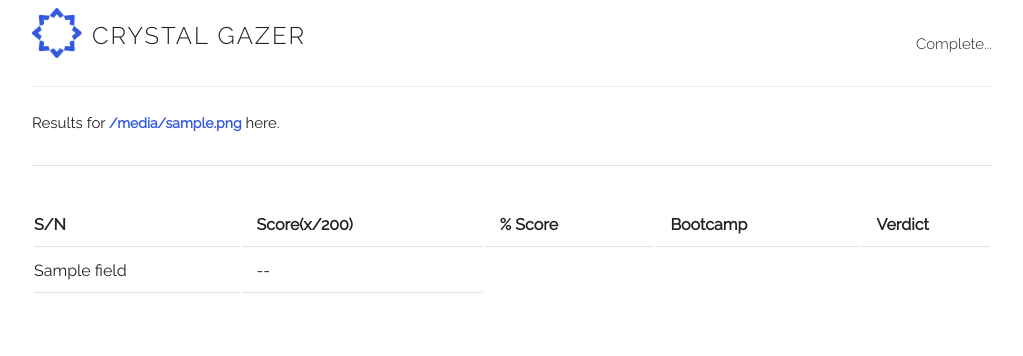
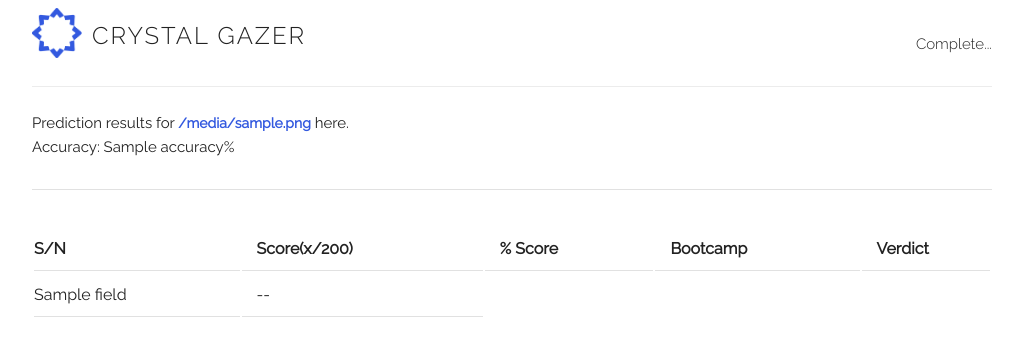
Before and after one commit to mfalade/Crystal-Gazer, a Flask app: template crystal_gazer/templates/result.html in a window 1280 px wide. Shown: the top 356 px of the page, without its empty margins (128-1151 px from the left). Run offline with Flask 2, Linux system fonts and the light colour scheme; the template is opened without the code that fills it: most values are stand-ins (such as "Sample title", 1, 10 or a date in 2020).

Commit message:
calculate accuracy of prediction model

```diff
--- a/crystal_gazer/app.py
+++ b/crystal_gazer/app.py
@@ -1,4 +1,5 @@
 import json
+import csv
 from flask import (Flask, redirect, render_template, request, url_for)
 
 from .gazer import Gazer
@@ -24,10 +25,17 @@ def healthcheck():
 def get_prediction():
     csv_file = request.files["csvFile"]
     file_name = csv_file.filename
-    verdict = crystal_gazer.get_prediction_for_data(csv_file.stream)
+    verdict, csv_data = crystal_gazer.get_prediction_for_data(csv_file.stream)
     results = verdict.values.tolist()
+    correct = 0
+    for x in range(0, len(results)):
+        if csv_data["Bootcamp"][x] == int(round(results[x][3])):
+            correct = correct + 1
+
+    accuracy = (correct / len(results)) * 100
     return render_template(
         "result.html",
         file_name=file_name,
-        results=results
+        results=results,
+        accuracy=round(accuracy, 2)
     )
--- a/crystal_gazer/gazer.py
+++ b/crystal_gazer/gazer.py
@@ -1,5 +1,6 @@
 import random
 import os
+import copy
 
 import numpy as np
 import pandas as pd
@@ -73,8 +74,9 @@ class Gazer:
 
   def get_prediction_for_data(self, data):
     data_df = pd.read_csv(data)
+    csv = copy.deepcopy(data_df)
     data_df['is_train'] = [False for i in range(len(data_df))]
     x_test = data_df[list(self.features)].values
     verdict = self.get_status(x_test)
     data_df["Bootcamp"] = verdict[:,1]
-    return data_df[target_cols]
+    return data_df[target_cols], csv
--- a/crystal_gazer/templates/result.html
+++ b/crystal_gazer/templates/result.html
@@ -22,7 +22,9 @@
         </div>
         <div>
             <br />
-            Results for <span class="file_name">{{ file_name }}</span> here.
+            Prediction results for <span class="file_name">{{ file_name }}</span> here.
+            <br />
+            Accuracy: {{ accuracy }}%
             <hr />
 
             <table class="u-full-width">
```
